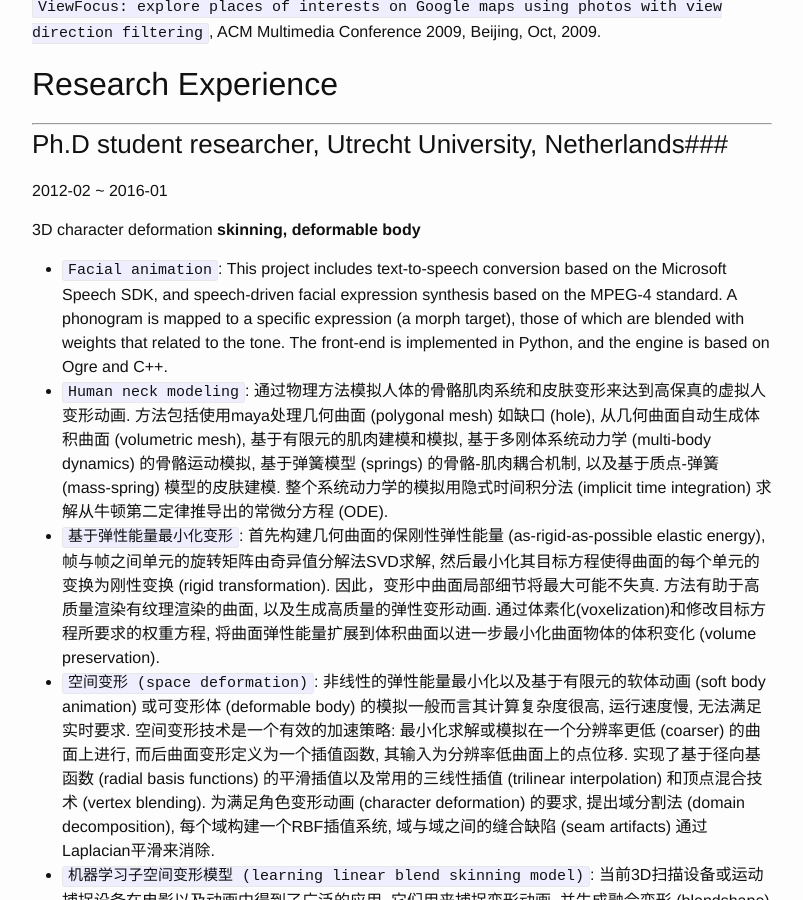
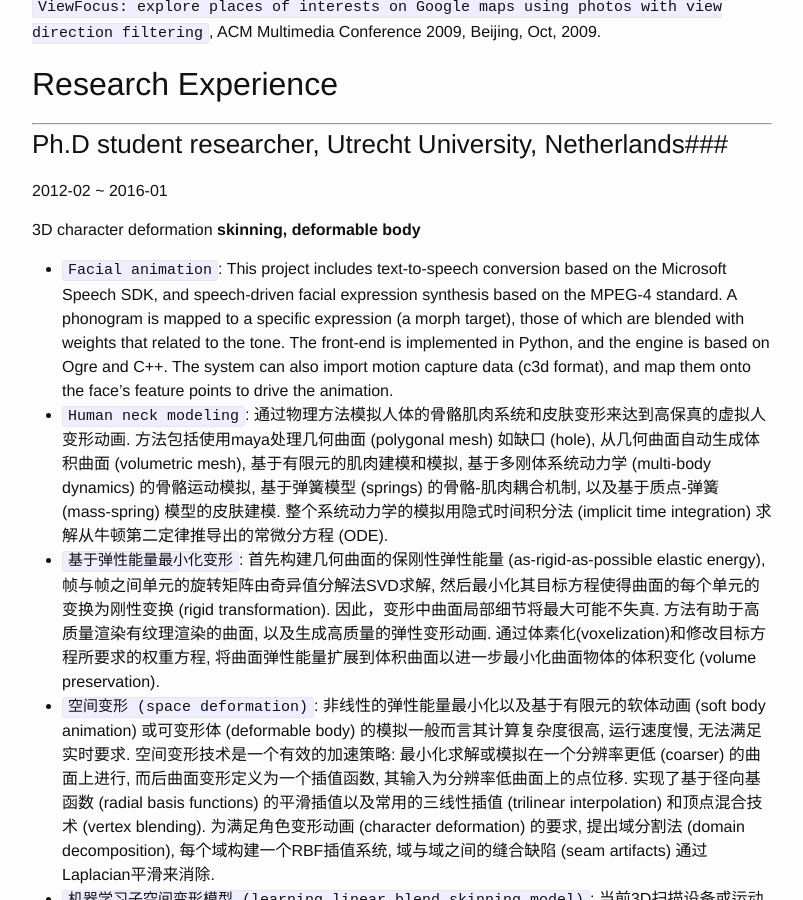
Before and after one commit to luozhipi/luozhipi.github.io, a Jekyll site: the page built from resume_EN.md, in a window 1280 px wide and 900 px high, scrolled down 2546 px. Shown: the whole window, without its empty margins (238-1041 px from the left). Built offline with Jekyll 4.4.1, drawn with Linux system fonts in a browser that asks for light colours.

Commit message:
Update resume_EN.md

```diff
--- a/resume_EN.md
+++ b/resume_EN.md
@@ -102,7 +102,7 @@ RH. Li; Z. Luo; G. Han.: `Pseudo-inverse Locality Preserving Projections`. Compu
 
 3D character deformation           **skinning, deformable body**
 
-- `Facial animation`:  This project includes text-to-speech conversion based on the Microsoft Speech SDK, and speech-driven facial expression synthesis based on the MPEG-4 standard. A phonogram is mapped to a specific expression (a morph target), those of which are blended with weights that related to the tone. The front-end is implemented in Python, and the engine is based on Ogre and C++.
+- `Facial animation`:  This project includes text-to-speech conversion based on the Microsoft Speech SDK, and speech-driven facial expression synthesis based on the MPEG-4 standard. A phonogram is mapped to a specific expression (a morph target), those of which are blended with weights that related to the tone. The front-end is implemented in Python, and the engine is based on Ogre and C++. The system can also import motion capture data (c3d format), and map them onto the face's feature points to drive the animation.
 - `Human neck modeling`: 通过物理方法模拟人体的骨骼肌肉系统和皮肤变形来达到高保真的虚拟人变形动画. 方法包括使用maya处理几何曲面 (polygonal mesh) 如缺口 (hole), 从几何曲面自动生成体积曲面 (volumetric mesh), 基于有限元的肌肉建模和模拟, 基于多刚体系统动力学 (multi-body dynamics) 的骨骼运动模拟, 基于弹簧模型 (springs) 的骨骼-肌肉耦合机制, 以及基于质点-弹簧 (mass-spring) 模型的皮肤建模. 整个系统动力学的模拟用隐式时间积分法 (implicit time integration) 求解从牛顿第二定律推导出的常微分方程 (ODE).
 - `基于弹性能量最小化变形`: 首先构建几何曲面的保刚性弹性能量 (as-rigid-as-possible elastic energy), 帧与帧之间单元的旋转矩阵由奇异值分解法SVD求解, 然后最小化其目标方程使得曲面的每个单元的变换为刚性变换 (rigid transformation). 因此，变形中曲面局部细节将最大可能不失真. 方法有助于高质量渲染有纹理渲染的曲面, 以及生成高质量的弹性变形动画. 通过体素化(voxelization)和修改目标方程所要求的权重方程, 将曲面弹性能量扩展到体积曲面以进一步最小化曲面物体的体积变化 (volume preservation).
 - `空间变形 (space deformation)`: 非线性的弹性能量最小化以及基于有限元的软体动画 (soft body animation) 或可变形体 (deformable body) 的模拟一般而言其计算复杂度很高, 运行速度慢, 无法满足实时要求. 空间变形技术是一个有效的加速策略: 最小化求解或模拟在一个分辨率更低 (coarser) 的曲面上进行, 而后曲面变形定义为一个插值函数, 其输入为分辨率低曲面上的点位移. 实现了基于径向基函数 (radial basis functions) 的平滑插值以及常用的三线性插值 (trilinear interpolation) 和顶点混合技术 (vertex blending). 为满足角色变形动画 (character deformation) 的要求, 提出域分割法 (domain decomposition), 每个域构建一个RBF插值系统, 域与域之间的缝合缺陷 (seam artifacts) 通过Laplacian平滑来消除.
```
